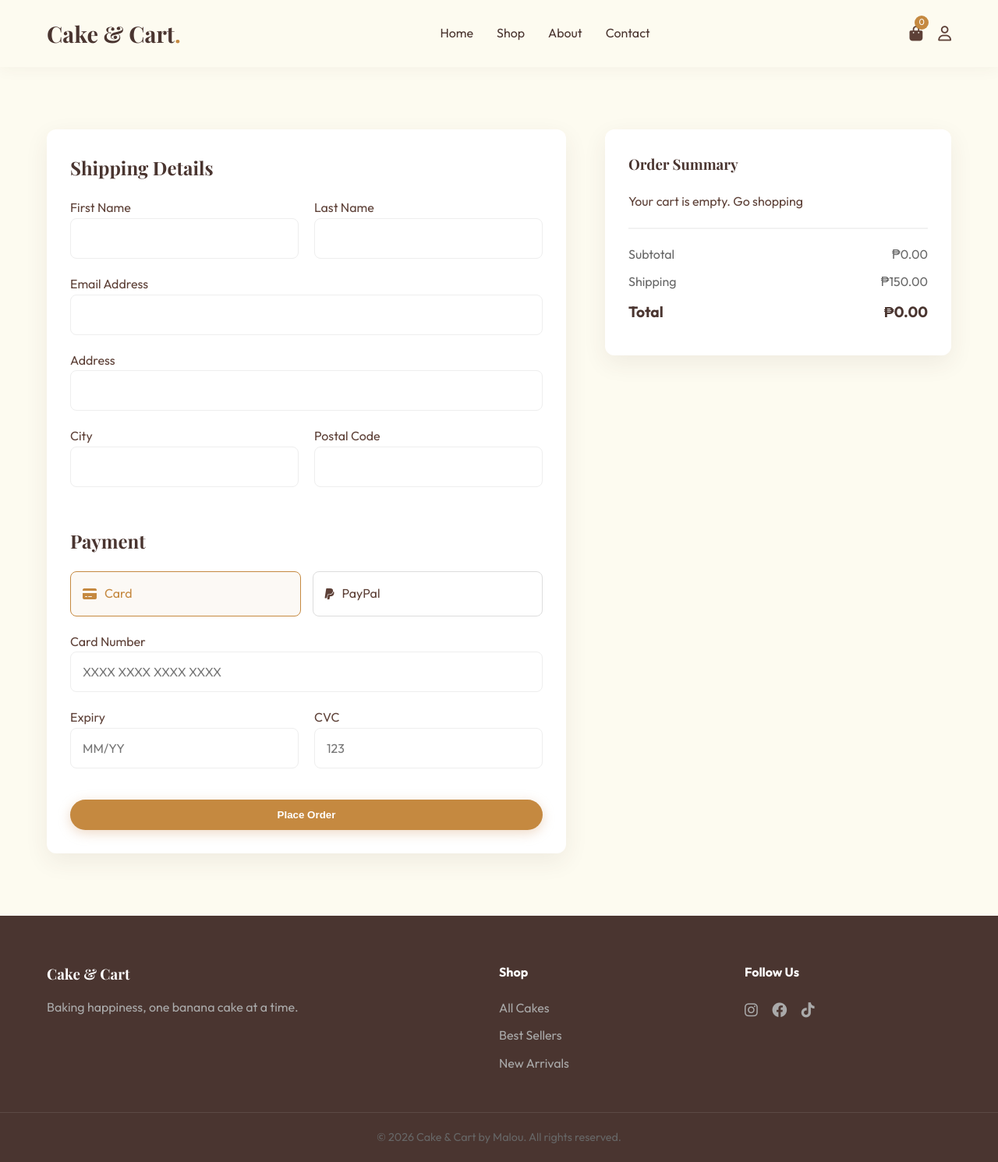
After one commit to clederamarkx-cody/cake-n-cart, a Flask app: page /checkout in a window 1280 px wide. The commit adds this page. Shown: the whole page at 78% size. Run offline with Flask 3, Linux system fonts and the light colour scheme; some web fonts are replaced.

Commit message:
Implement checkout page and cart persistence

```diff
--- a/app.py
+++ b/app.py
@@ -62,6 +62,10 @@ def index():
     other_cakes = [c for c in cakes if c['id'] != 1]
     return render_template('index.html', featured_banana=featured_banana, cakes=other_cakes)
 
+@app.route('/checkout')
+def checkout():
+    return render_template('checkout.html')
+
 @app.route('/product/<int:cake_id>')
 def product(cake_id):
     cake = next((c for c in cakes if c['id'] == cake_id), None)
--- a/static/style.css
+++ b/static/style.css
@@ -909,6 +909,135 @@ ul {
 }
 
 /* Footer */
+/* Checkout Page */
+.checkout-section {
+    padding: 80px 0;
+    min-height: 80vh;
+}
+
+.checkout-container {
+    display: grid;
+    grid-template-columns: 1.5fr 1fr;
+    gap: 50px;
+}
+
+.checkout-form-wrapper,
+.checkout-summary {
+    background: var(--white);
+    padding: 30px;
+    border-radius: var(--radius);
+    box-shadow: var(--shadow);
+}
+
+.checkout-form-wrapper h2,
+.checkout-summary h3 {
+    margin-bottom: 20px;
+}
+
+.form-row {
+    display: grid;
+    grid-template-columns: 1fr 1fr;
+    gap: 20px;
+}
+
+.checkout-summary {
+    position: sticky;
+    top: 100px;
+    height: fit-content;
+}
+
+.summary-item {
+    display: flex;
+    align-items: center;
+    gap: 15px;
+    padding: 15px 0;
+    border-bottom: 1px solid rgba(0, 0, 0, 0.05);
+}
+
+.summary-item-img {
+    position: relative;
+    width: 60px;
+    height: 60px;
+    border-radius: 8px;
+    overflow: hidden;
+}
+
+.summary-item-img img {
+    width: 100%;
+    height: 100%;
+    object-fit: cover;
+}
+
+.summary-qty {
+    position: absolute;
+    top: -5px;
+    right: -5px;
+    background: var(--primary);
+    color: var(--white);
+    width: 20px;
+    height: 20px;
+    border-radius: 50%;
+    font-size: 0.7rem;
+    display: flex;
+    align-items: center;
+    justify-content: center;
+}
+
+.summary-totals {
+    margin-top: 20px;
+    padding-top: 20px;
+    border-top: 2px solid rgba(0, 0, 0, 0.05);
+}
+
+.summary-row {
+    display: flex;
+    justify-content: space-between;
+    margin-bottom: 10px;
+    color: #666;
+}
+
+.summary-row.total {
+    font-weight: 700;
+    color: var(--dark);
+    font-size: 1.2rem;
+    margin-top: 10px;
+}
+
+.payment-methods {
+    display: flex;
+    gap: 15px;
+    margin-bottom: 20px;
+}
+
+.payment-method {
+    flex: 1;
+    border: 1px solid #ddd;
+    border-radius: 8px;
+    padding: 15px;
+    display: flex;
+    align-items: center;
+    gap: 10px;
+    cursor: pointer;
+    transition: 0.3s;
+}
+
+.payment-method.selected {
+    border-color: var(--primary);
+    background: rgba(197, 137, 64, 0.05);
+    color: var(--primary);
+}
+
+@media (max-width: 768px) {
+    .checkout-container {
+        grid-template-columns: 1fr;
+    }
+
+    .checkout-summary {
+        order: -1;
+        position: static;
+    }
+}
+
 .footer {
     background: var(--dark);
     color: var(--white);
--- a/templates/base.html
+++ b/templates/base.html
@@ -90,7 +90,7 @@
                 <span>Total:</span>
                 <span>₱0.00</span>
             </div>
-            <button class="btn btn-primary btn-block">Checkout</button>
+            <a href="/checkout" class="btn btn-primary btn-block">Checkout</a>
         </div>
     </div>
 
--- /dev/null
+++ b/templates/checkout.html
@@ -0,0 +1,137 @@
+{% extends 'base.html' %}
+
+{% block content %}
+<section class="checkout-section">
+    <div class="container checkout-container">
+        <div class="checkout-form-wrapper">
+            <h2>Shipping Details</h2>
+            <form id="checkout-form">
+                <div class="form-row">
+                    <div class="form-group">
+                        <label>First Name</label>
+                        <input type="text" required>
+                    </div>
+                    <div class="form-group">
+                        <label>Last Name</label>
+                        <input type="text" required>
+                    </div>
+                </div>
+                <div class="form-group">
+                    <label>Email Address</label>
+                    <input type="email" required>
+                </div>
+                <div class="form-group">
+                    <label>Address</label>
+                    <input type="text" required>
+                </div>
+                <div class="form-row">
+                    <div class="form-group">
+                        <label>City</label>
+                        <input type="text" required>
+                    </div>
+                    <div class="form-group">
+                        <label>Postal Code</label>
+                        <input type="text" required>
+                    </div>
+                </div>
+
+                <h2 style="margin-top: 30px;">Payment</h2>
+                <div class="payment-methods">
+                    <div class="payment-method selected">
+                        <i class="fas fa-credit-card"></i>
+                        <span>Card</span>
+                    </div>
+                    <div class="payment-method">
+                        <i class="fab fa-paypal"></i>
+                        <span>PayPal</span>
+                    </div>
+                </div>
+                <div class="form-group">
+                    <label>Card Number</label>
+                    <input type="text" placeholder="XXXX XXXX XXXX XXXX">
+                </div>
+                <div class="form-row">
+                    <div class="form-group">
+                        <label>Expiry</label>
+                        <input type="text" placeholder="MM/YY">
+                    </div>
+                    <div class="form-group">
+                        <label>CVC</label>
+                        <input type="text" placeholder="123">
+                    </div>
+                </div>
+
+                <button type="submit" class="btn btn-primary btn-block" style="margin-top: 20px;">Place Order</button>
+            </form>
+        </div>
+
+        <div class="checkout-summary">
+            <h3>Order Summary</h3>
+            <div id="checkout-items">
+                <!-- Items injected via JS -->
+            </div>
+            <div class="summary-totals">
+                <div class="summary-row">
+                    <span>Subtotal</span>
+                    <span id="checkout-subtotal">₱0.00</span>
+                </div>
+                <div class="summary-row">
+                    <span>Shipping</span>
+                    <span>₱150.00</span>
+                </div>
+                <div class="summary-row total">
+                    <span>Total</span>
+                    <span id="checkout-total">₱0.00</span>
+                </div>
+            </div>
+        </div>
+    </div>
+</section>
+
+<script>
+    document.addEventListener('DOMContentLoaded', () => {
+        // Load cart from LocalStorage
+        const cart = JSON.parse(localStorage.getItem('cart')) || [];
+        const itemsContainer = document.getElementById('checkout-items');
+        const subtotalEl = document.getElementById('checkout-subtotal');
+        const totalEl = document.getElementById('checkout-total');
+        const shipping = 150;
+
+        if (cart.length === 0) {
+            itemsContainer.innerHTML = '<p>Your cart is empty. <a href="/">Go shopping</a></p>';
+            subtotalEl.textContent = '₱0.00';
+            totalEl.textContent = '₱0.00';
+            return;
+        }
+
+        let subtotal = 0;
+
+        itemsContainer.innerHTML = cart.map(item => {
+            subtotal += item.price * item.quantity;
+            return `
+                <div class="summary-item">
+                    <div class="summary-item-img">
+                        <img src="/static/images/${item.image}" alt="${item.name}">
+                        <span class="summary-qty">${item.quantity}</span>
+                    </div>
+                    <div class="summary-item-info">
+                        <h4>${item.name}</h4>
+                        <p>₱${item.price.toFixed(2)}</p>
+                    </div>
+                </div>
+            `;
+        }).join('');
+
+        subtotalEl.textContent = '₱' + subtotal.toFixed(2);
+        totalEl.textContent = '₱' + (subtotal + shipping).toFixed(2);
+
+        // Handle Form Submit
+        document.getElementById('checkout-form').addEventListener('submit', (e) => {
+            e.preventDefault();
+            alert('Thank you for your order! This is a demo.');
+            localStorage.removeItem('cart');
+            window.location.href = '/';
+        });
+    });
+</script>
+{% endblock %}
```
